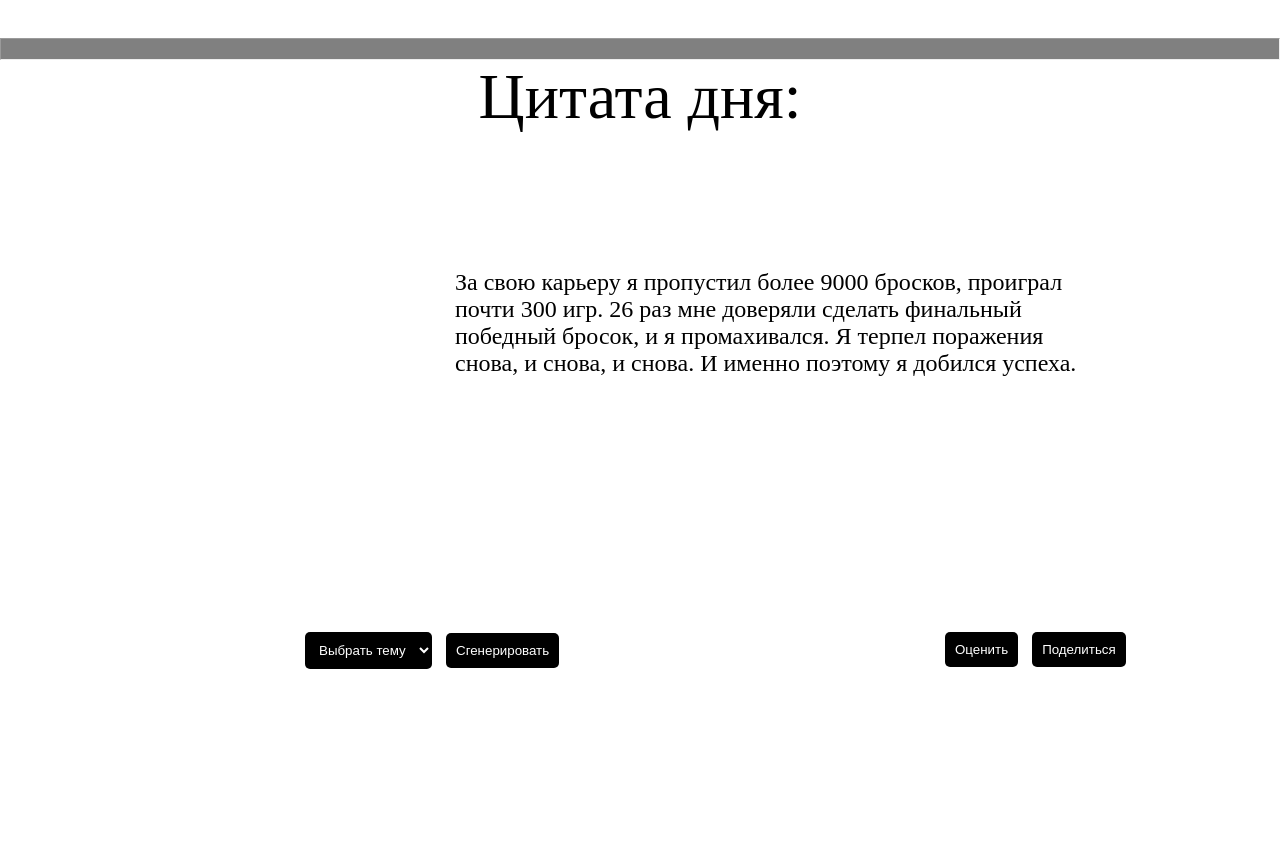
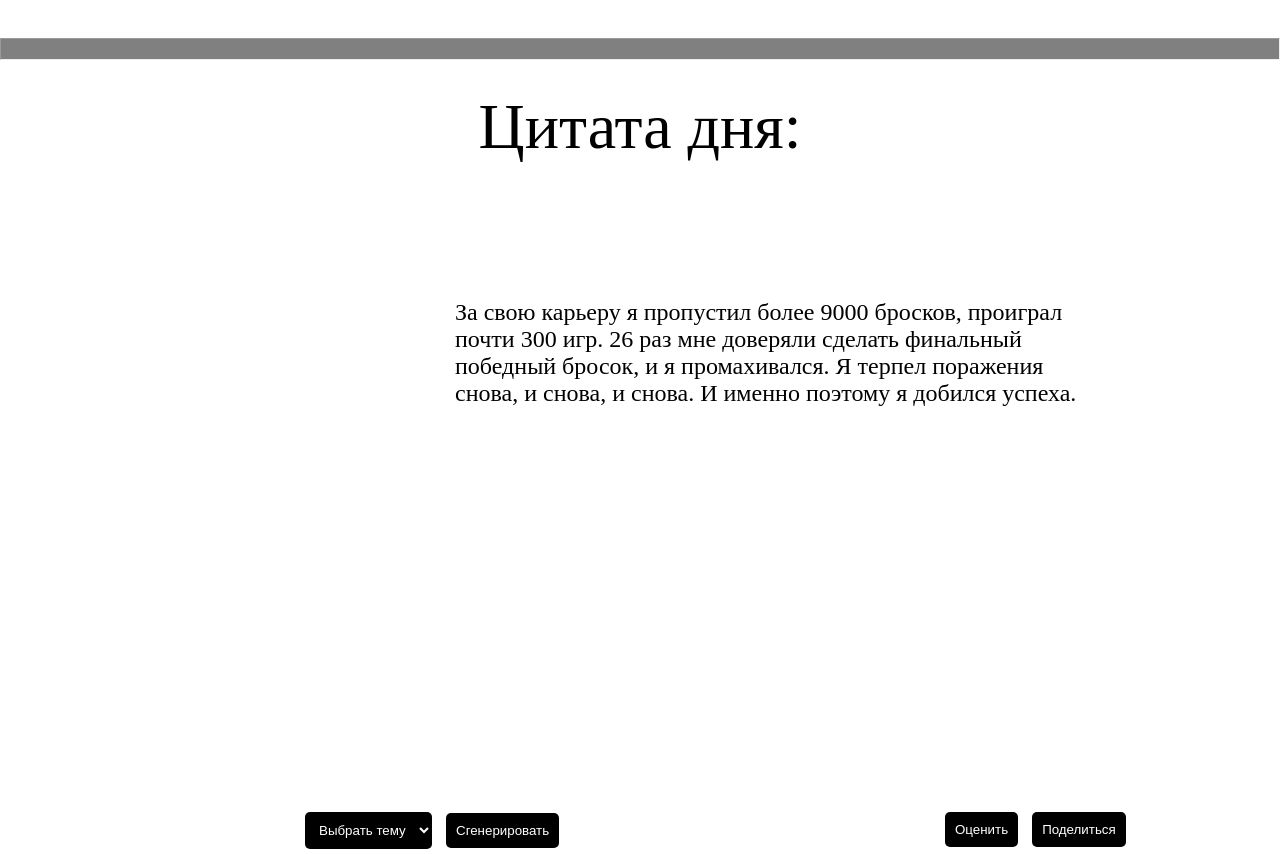
Before and after one commit to kawasakidrip/QuoteGenerator, a website: page index.html in a window 1280 px wide. Shown: the part 82-936 px from the top of the page. Before the commit the page ends 800 px from the top, so only its background shows below. Drawn offline with Linux system fonts and the light colour scheme.

Commit message:
Update style.css

```diff
--- a/style.css
+++ b/style.css
@@ -15,7 +15,6 @@ header {
 h1 {
   position: absolute;
   left: 200px;
-
 }
 
 .container {
@@ -54,8 +53,10 @@ hr {
 }
 
 center {
-  font-size: 4em
+  font-size: 4em;
+  margin-top: 30px;
 }
+
 .content {
   display: inline-block;
   width: 50%;
@@ -64,6 +65,7 @@ center {
   margin-left: 455px;
   margin-top: 100px;
 }
+
 .author {
   margin-left: 1100px;
   font-size: 2em;
@@ -77,7 +79,6 @@ center {
   border-radius: 5px;
   cursor: pointer;
   color: white
-
 }
 .selectvalue2 {
   margin: 5px;
@@ -96,13 +97,13 @@ center {
 .lefttbutton{
   float: left;
   width: 50%;
-  margin-top: 250px;
+  margin-top: 400px;
   margin-left: 300px;
 }
 
 .rightbutton {
   float: right;
   width: 50%;
-  margin-top: 250px;
+  margin-top: 400px;
   margin-left: 300px;
 }
```
